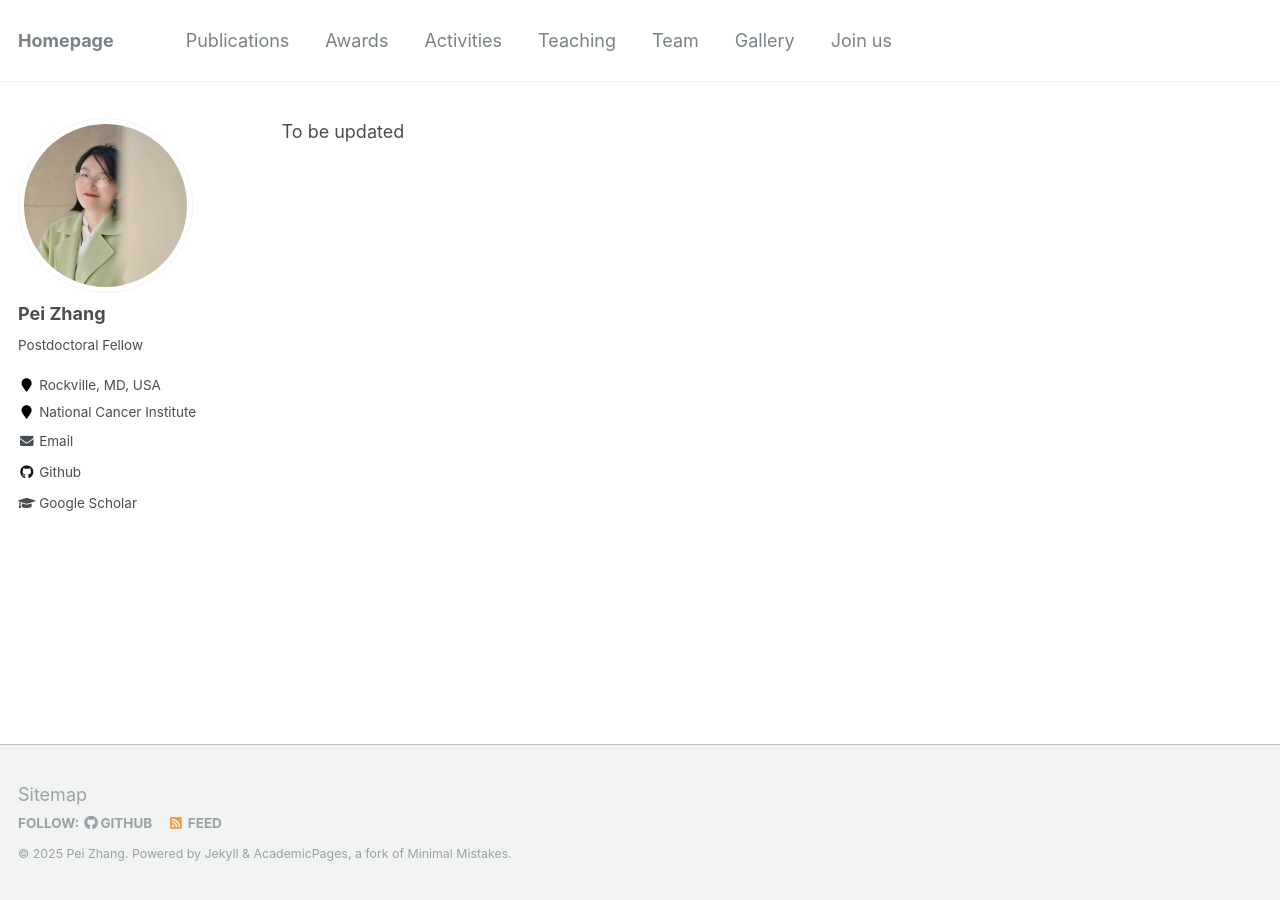
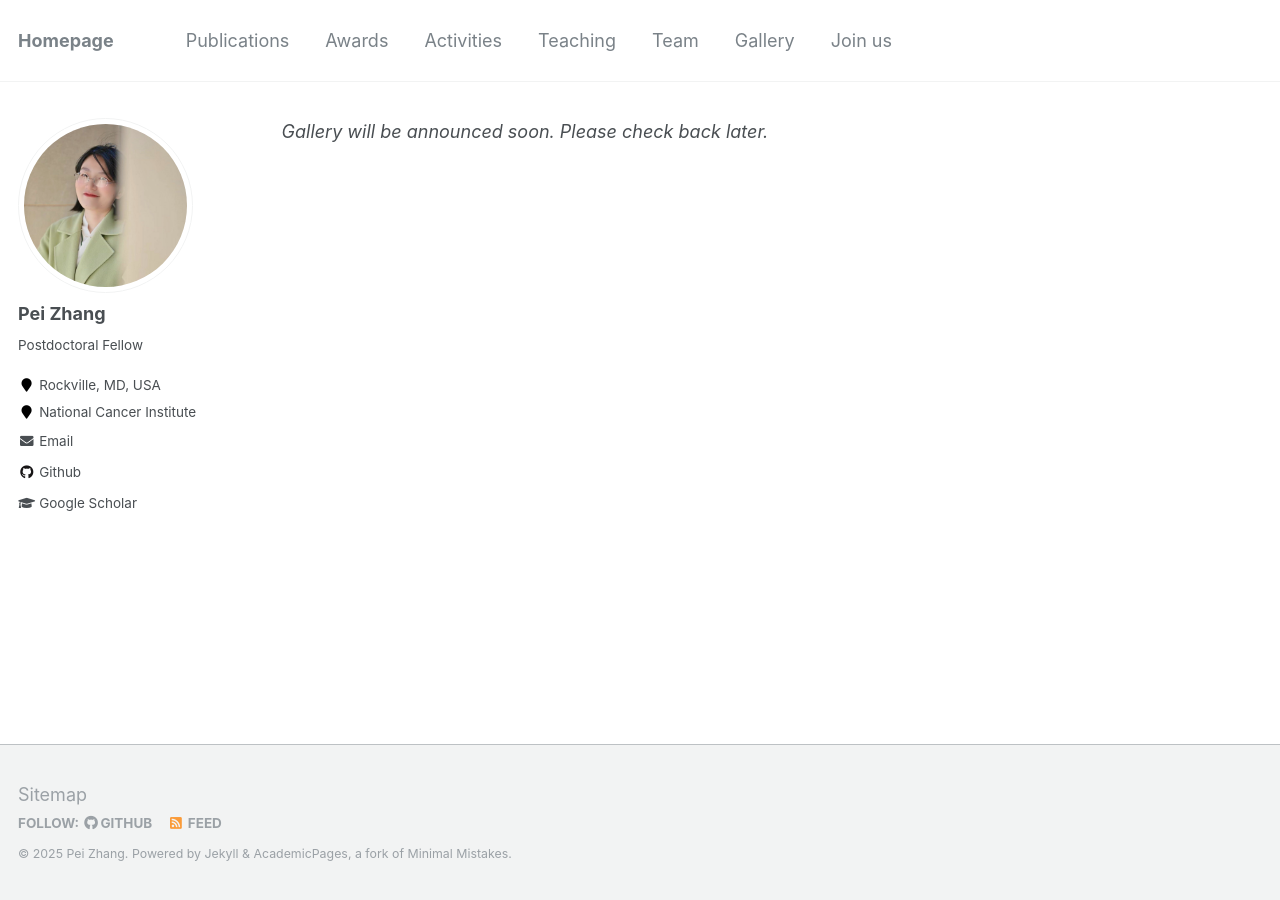
Before and after one commit to BettyzhangPei/BettyzhangPei.github.io, a Jekyll site: the page built from _pages/gallery.md, in a window 1280 px wide. Built offline with Jekyll 4.4.1, drawn with Linux system fonts in a browser that asks for light colours.

Commit message:
Update gallery.md

```diff
--- a/_pages/gallery.md
+++ b/_pages/gallery.md
@@ -5,6 +5,5 @@ permalink: /gallery/
 author_profile: true
 ---
 
-
-
-To be updated
+<!-- You can show a short placeholder instead -->
+*Gallery will be announced soon. Please check back later.*
```
